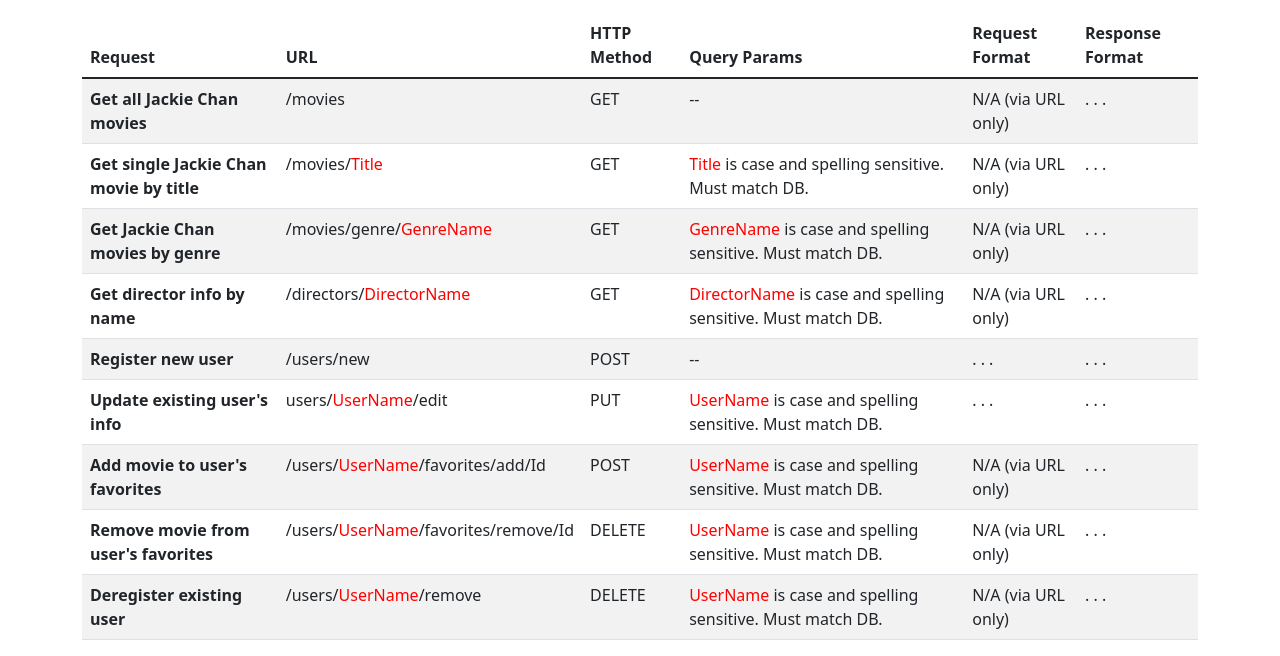
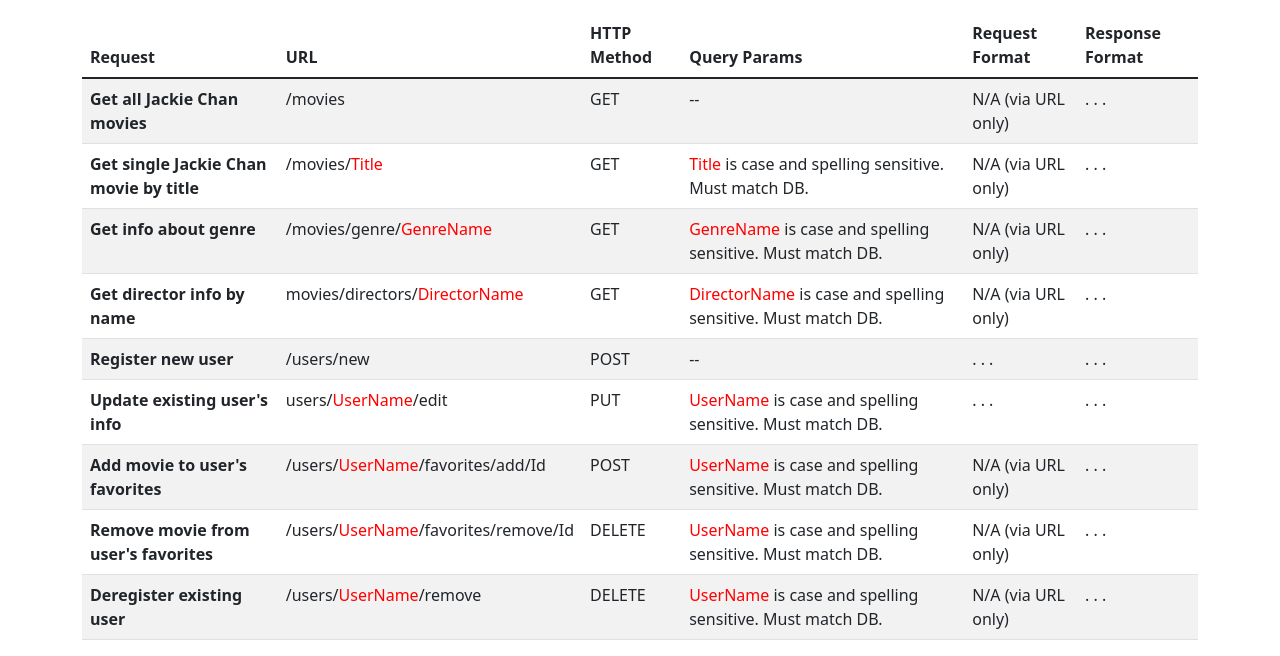
Before and after one commit to rmscode/movie_api, a website: page public/documentation.html in a window 1280 px wide. Shown: the part 211-867 px from the top of the page. Drawn offline with nearby package versions, Linux system fonts and the light colour scheme.

Commit message:
update docs page

```diff
--- a/public/documentation.html
+++ b/public/documentation.html
@@ -88,7 +88,7 @@
             <td>. . .</td>
           </tr>
           <tr>
-            <th scope="row">Get Jackie Chan movies by genre</th>
+            <th scope="row">Get info about genre</th>
             <td>/movies/genre/<span style='color:red;'>GenreName</span></td>
             <td>GET</td>
             <td><span style='color:red;'>GenreName</span> is case and spelling sensitive. Must match DB.</td>
@@ -97,7 +97,7 @@
           </tr>
           <tr>
             <th scope="row">Get director info by name</th>
-            <td>/directors/<span style='color:red;'>DirectorName</span></td>
+            <td>movies/directors/<span style='color:red;'>DirectorName</span></td>
             <td>GET</td>
             <td><span style='color:red;'>DirectorName</span> is case and spelling sensitive. Must match DB.</td>
             <td>N/A (via URL only)</td>
```
